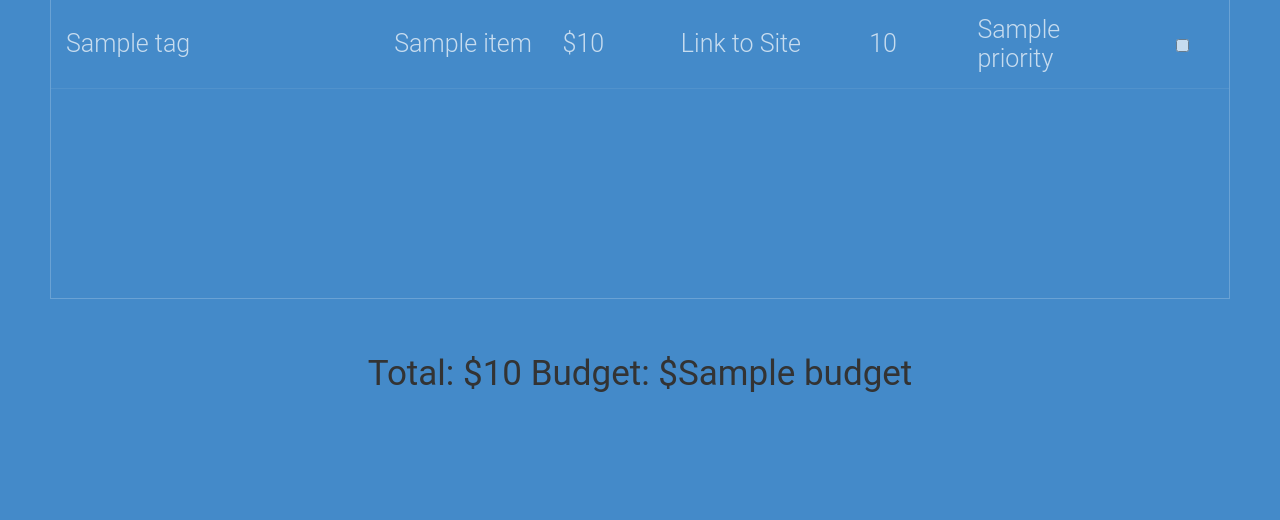
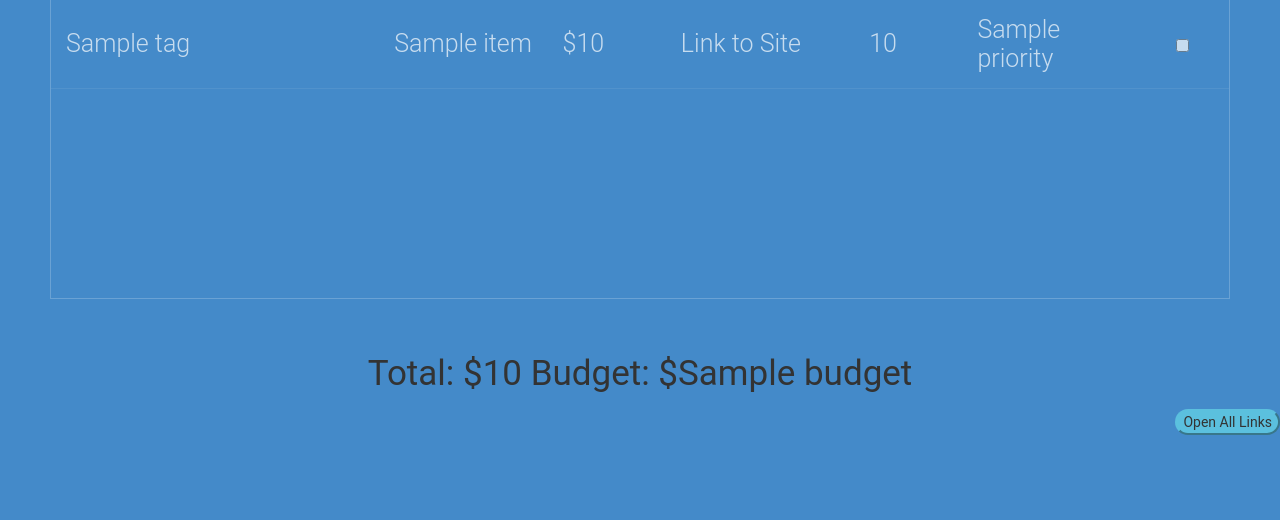
Before and after one commit to Kevin-Taha/UniKart, a Python web app: template unicart/templates/view.html in a window 1280 px wide. Shown: the part 410-930 px from the top of the page. Run offline with Jinja, Linux system fonts and the light colour scheme; the template is opened without the code that fills it: most values are stand-ins (such as "Sample title", 1, 10 or a date in 2020); some libraries are stand-ins or nearby versions.

Commit message:
Open All button functional

```diff
--- a/unicart/main.py
+++ b/unicart/main.py
@@ -135,11 +135,15 @@ class ViewHandler(webapp2.RequestHandler):
             total = 0;
             for item in itemlist:
                 total += item.price
+            tabstring = ""
+            for item in itemlist:
+                tabstring += "window.open('%s'); " % (item.url)
             render_data = {
             "itemlist" : itemlist,
             "total" : total,
             "cartid" : cartid, #str(results)
-            "budget" : (results[0].budget)
+            "budget" : (results[0].budget),
+            "tabs" : tabstring
             }
             self.response.write(my_template.render(render_data))
 
--- a/unicart/static_files/view.css
+++ b/unicart/static_files/view.css
@@ -189,3 +189,11 @@ section{
 
   font-size: 35px;
 }
+#linkbut {
+  float: right;
+  top: 100px;
+  background-color: #5bc0de;
+  border-radius: 25px;
+  border-color: #5bc0de;
+
+}
--- a/unicart/templates/view.html
+++ b/unicart/templates/view.html
@@ -26,6 +26,7 @@
       <li><a href="userPage">Your Carts</a></li>
       <li><a href="about">About</a></li>
     </ul>
+
     <br/>
     <br/>
     <div class="header">
@@ -98,11 +99,11 @@
 
         </div>
       </section>
-
-
-
     </div>
     <p id = "Totbud"> Total: ${{total}} Budget: ${{budget}}</p>
+    <button id = "linkbut" type="button" onclick = "{{tabs}}">
+      Open All Links
+    </button>
     {% if total > budget %}
     <ol class="warning"> You are over budget </ol>
     {% endif %}
```
Also changed, not shown: 1 other file.
